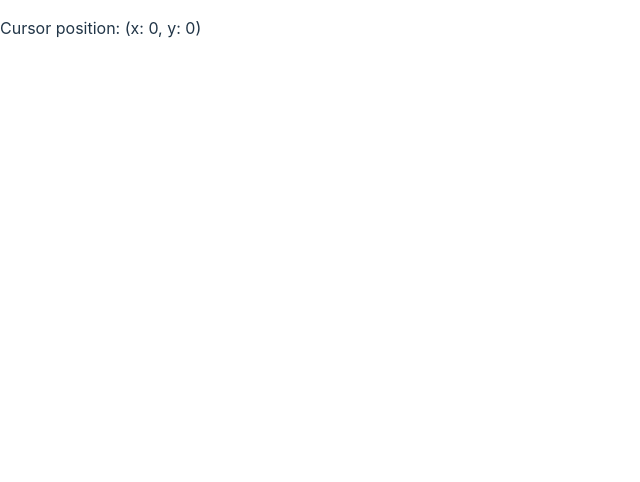
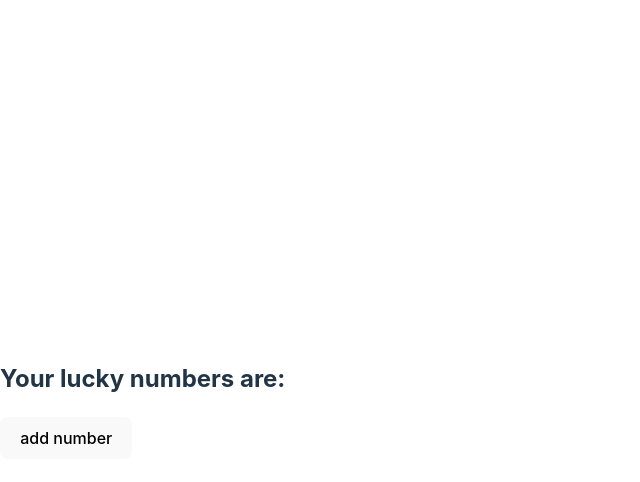
Before and after one commit to bmalvo/homeworks_react_vite, a React (Vite) app in the folder states-homeworks/: page / in a window 1280 px wide. Shown: the top 482 px of the page, without its empty margins (0-640 px from the left). Built offline with nearby package versions, Linux system fonts and the light colour scheme.

Commit message:
add RandomNumbersGenerator.tsx

```diff
--- a/states-homeworks/src/App.tsx
+++ b/states-homeworks/src/App.tsx
@@ -1,7 +1,14 @@
 import { CursorPosition } from "./CursorPosition"
+import { RandomNumbersGenerator } from "./RandomNumbersGenerator"
+
 
 const App = () => {
-  return <CursorPosition />
+  return (
+    <>
+      {/* <CursorPosition /> */}
+      <RandomNumbersGenerator />
+    </>
+  )
 }
 
 export { App }
--- /dev/null
+++ b/states-homeworks/src/RandomNumbersGenerator.tsx
@@ -0,0 +1,23 @@
+import { useState } from "react"
+
+const RandomNumbersGenerator = () => {
+    const [ numbers, setNumbers ] = useState<number[]>([]);
+
+    const addNumber = () => {
+        const newNumber = Math.round(Math.random() * 100);
+
+        setNumbers(prevNumbers => [...prevNumbers, newNumber])
+    }
+
+    return (
+        <>
+            <h2>Your lucky numbers are:</h2>
+            <ul>
+                {numbers.map((number, index) => <li key={index}>{ number}</li>)}
+            </ul>
+            <button onClick={addNumber}>add number</button>
+        </>
+    )
+}
+
+export { RandomNumbersGenerator }
```
